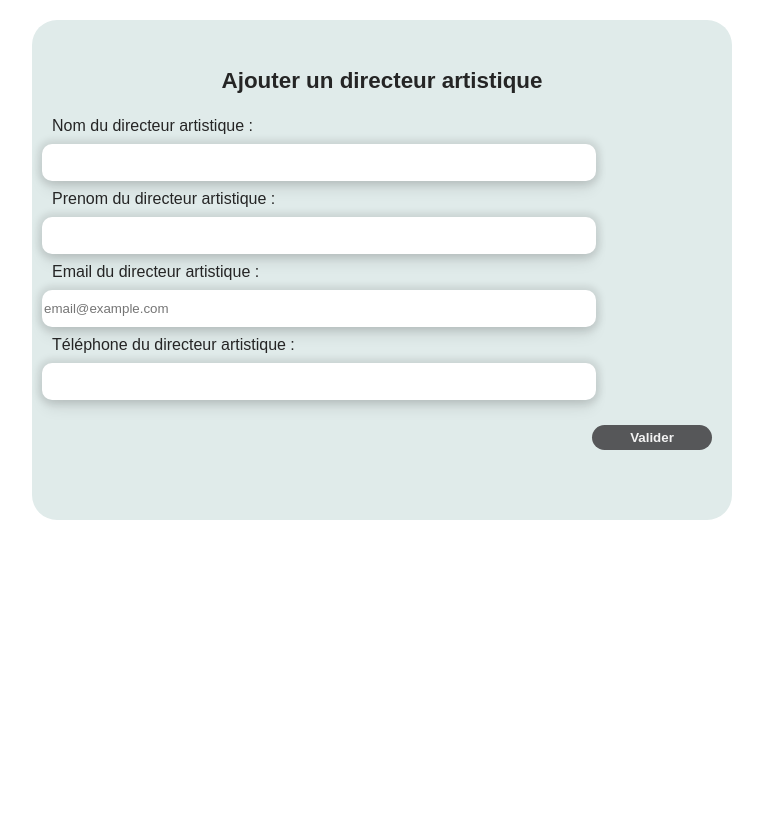
After one commit to alt-ju/GRAND-ANGLE, a PHP site: page /form_add_dirart.html in a window 1280 px wide. The commit adds this page. Shown: the whole page, without its empty margins (258-1021 px from the left). Run offline with PHP 8.4, Linux system fonts and the light colour scheme.

Commit message:
add page & for adding dir-art

```diff
--- a/assets/css/style.css
+++ b/assets/css/style.css
@@ -962,3 +922,28 @@ font-weight: 500;
 .field-select{
   width: 250px;
 }
+/***********  form-add-dirart ***********/
+.form-add-dirart{
+  width:700px;
+  height: 500px;
+  margin-top:20px;
+  margin-left:auto;
+  margin-right: auto;
+  display: flex;
+  flex-direction: column;
+  justify-content: center;
+  background-color: var(--SECONDARY);
+  color: var(--FONTCOLOR2);
+  border-radius: 25px;
+  font-family: var(--FONTTEXT);
+  font-weight: 500;
+}
+
+.title-form-add-dirart{
+  margin-left: auto;
+  margin-right: auto;
+  margin-bottom: 20px;
+  font-family: var(--FONTTITLE);
+  font-size: 1.4rem;
+  font-weight: 700;
+}
--- /dev/null
+++ b/form_add_dirart.html
@@ -0,0 +1,48 @@
+<!DOCTYPE html>
+<html lang="en">
+<head>
+  <meta charset="UTF-8">
+  <meta name="viewport" content="width=device-width, initial-scale=1.0">
+  <link rel="stylesheet" href="./assets/css/reset.css">
+  <link rel="stylesheet" href="./assets/css/style.css">
+  <title>form add directeur artistique</title>
+</head>
+<body>
+  <form action="" method="POST" class="form-add-dirart">
+    <h2 class="title-form-add-dirart">Ajouter un directeur artistique </h2>
+   <div class="form-divs-artist">
+     <label for="nom" >Nom du directeur artistique :</label>
+   </div>
+   <div class="form-divs-artist">
+   <input type="text"  id="nom" class="field-add-artist"  name="nom" placeholder="">
+   <div class="red"></div>
+   </div>
+   <div class="form-divs-artist">
+     <label for="prenom" >Prenom du directeur artistique :</label>
+   </div>
+   <div class="form-divs-artist">
+   <input type="text" id="prenom" class="field-add-artist"  name="prenom" placeholder="">
+   <div class="red"></div>
+   </div>
+
+   <div class="form-divs-artist">
+    <label for="email" >Email du directeur artistique :</label>
+  </div>
+  <div class="form-divs-artist">
+  <input type="email"  id="email" class="field-add-artist"  name="email" placeholder="email@example.com">
+  <div class="red"></div>
+  </div>
+  <div class="form-divs-artist">
+    <label for="tel" >Téléphone du directeur artistique :</label>
+  </div>
+  <div class="form-divs-artist">
+  <input type="tel"  id="tel" class="field-add-artist"  name="tel" pattern="[0-9]{3}-[0-9]{3}-[0-9]{4}">
+  <div class="red"></div>
+  </div>
+</div>
+<div class="form-divs-artist login-input" >
+  <input  type="submit" class="input-sub-add-collab" value="Valider">
+</div>
+ </form>
+</body>
+</html>
```
Also changed, not shown: other parts of assets/css/style.css (+0 -40 lines), form-add-artist.html (+4 -4 lines).
